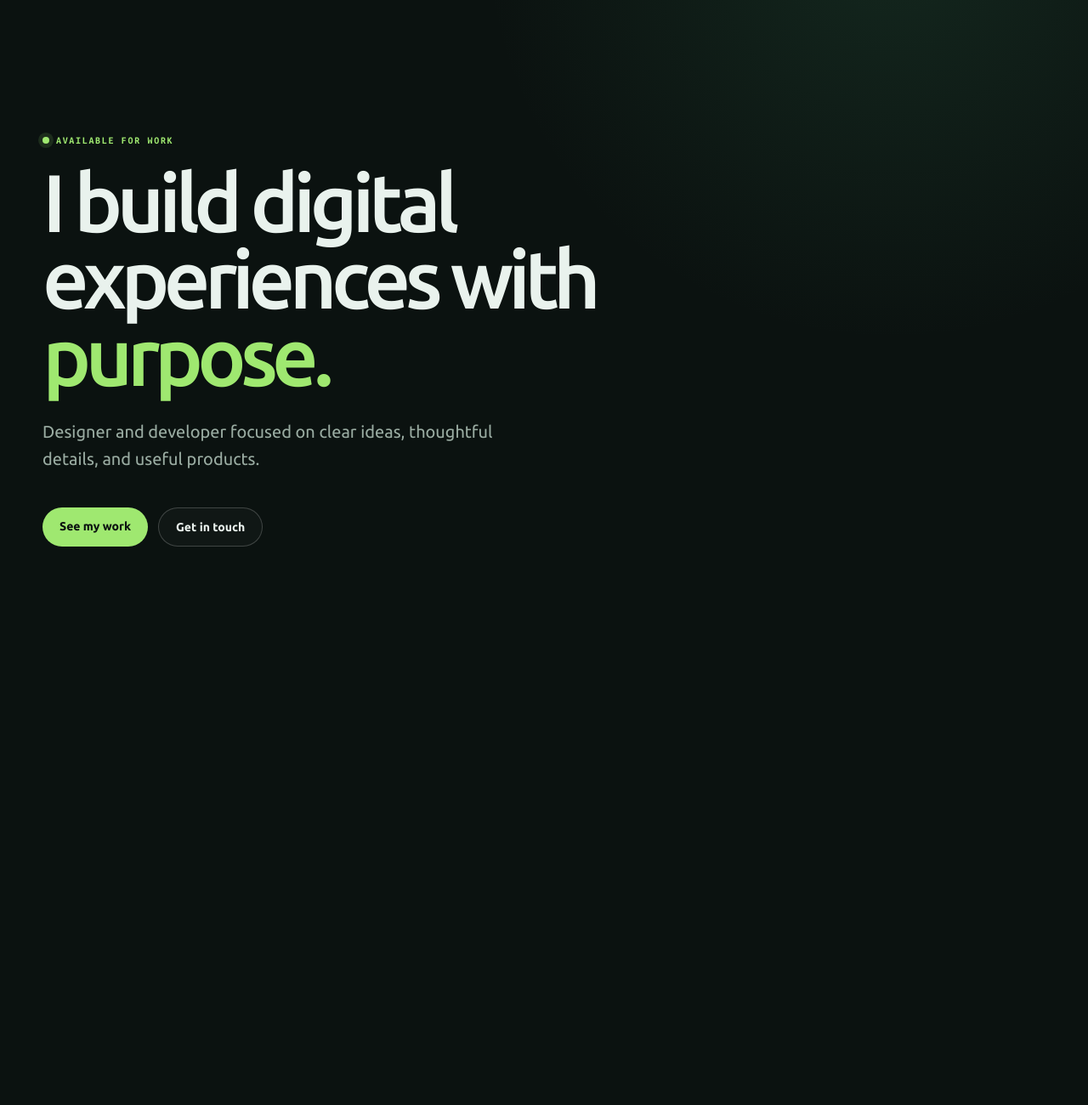
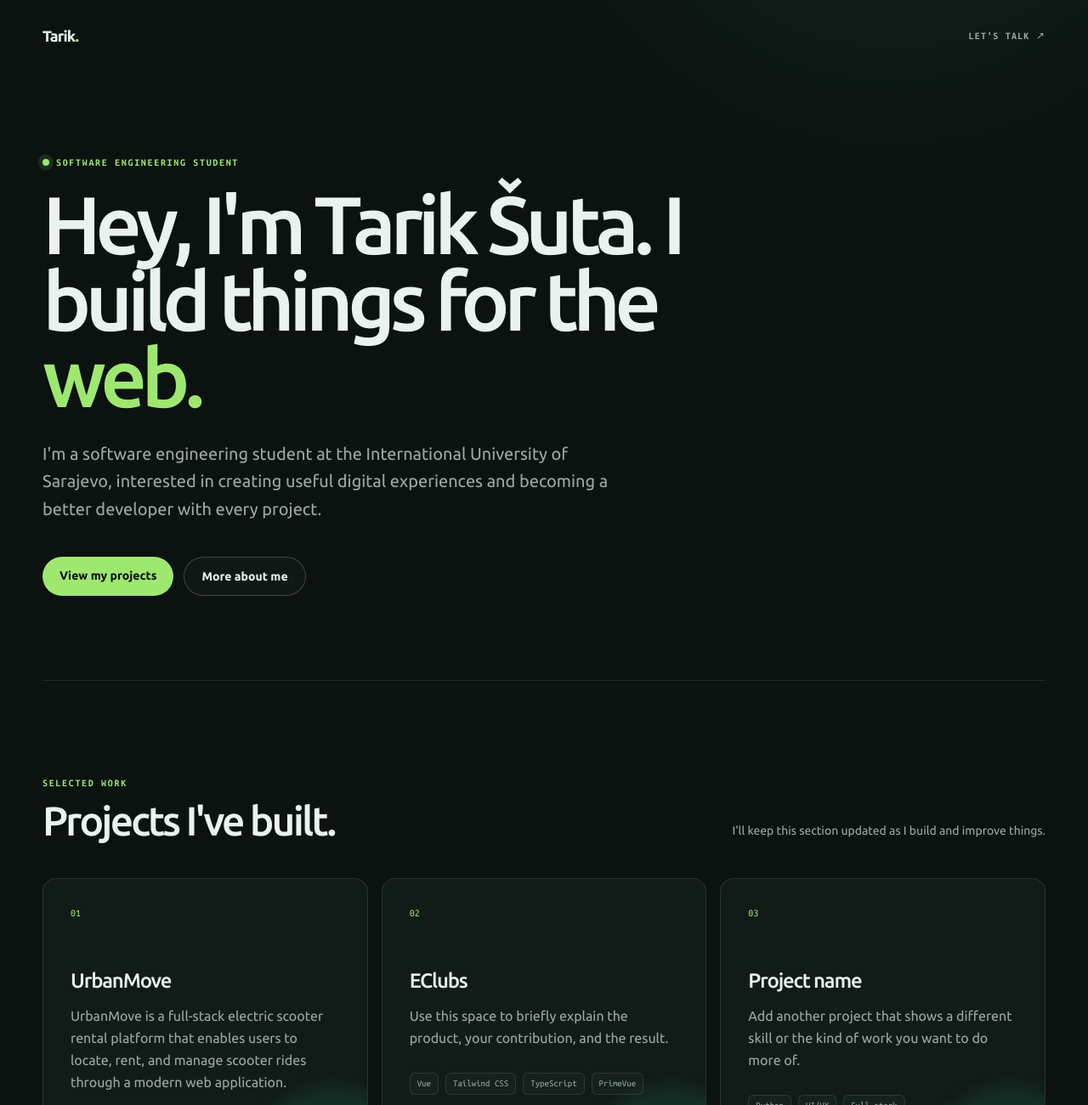
Before and after one commit to Tarik-Shuta/TarikShuta, a React (Vite) app: page / in a window 1280 px wide. Shown: the top 1300 px of the page at 85% size. Before the commit the page ends 800 px from the top, so only its background shows below. Built offline with nearby package versions, Linux system fonts and the light colour scheme.

Commit message:
Added main parts of the portfolio, my projects, about me section, contact section, tweaks...

```diff
--- a/src/pages/Home.tsx
+++ b/src/pages/Home.tsx
@@ -1,34 +1,156 @@
+const projects = [
+  {
+    number: '01',
+    title: 'UrbanMove',
+    description:
+      'UrbanMove is a full-stack electric scooter rental platform that enables users to locate, rent, and manage scooter rides through a modern web application.',
+    tags: ['React', 'TypeScript', 'Tailwind CSS', 'Node.JS', 'Express.JS', 'PostgreSQL'],
+  },
+  {
+    number: '02',
+    title: 'EClubs',
+    description:
+      'Use this space to briefly explain the product, your contribution, and the result.',
+    tags: ['Vue', 'Tailwind CSS', 'TypeScript', 'PrimeVue'],
+  },
+  {
+    number: '03',
+    title: 'Project name',
+    description:
+      'Add another project that shows a different skill or the kind of work you want to do more of.',
+    tags: ['Python', 'UI/UX', 'Full stack'],
+  },
+]
+
 function Home() {
   return (
-    <main className="mx-auto flex min-h-screen w-[min(100%-2rem,1180px)] flex-col justify-center py-20 sm:w-[min(100%-3rem,1180px)]">
+    <main className="overflow-hidden">
+      <div className="mx-auto w-[calc(100%-2rem)] max-w-[1180px] sm:w-[calc(100%-3rem)]">
+        <nav className="flex items-center justify-between py-7" aria-label="Main navigation">
+          <a className="text-lg font-bold tracking-[-0.05em] no-underline" href="#top">
+            Tarik<span className="text-accent">.</span>
+          </a>
+          <a
+            className="font-mono text-xs font-bold tracking-[0.1em] text-muted uppercase transition hover:text-accent"
+            href="#contact"
+          >
+            Let&apos;s talk ↗
+          </a>
+        </nav>
+
+        <section id="top" className="flex min-h-[calc(100vh-84px)] flex-col justify-center py-20">
           <p className="mb-5 flex items-center gap-2 font-mono text-xs font-bold tracking-[0.14em] text-accent uppercase">
             <span className="size-2 rounded-full bg-accent shadow-[0_0_0_5px_rgba(159,232,112,0.12)]" />
-        Available for work
+            Software engineering student
           </p>
 
           <h1 className="max-w-4xl text-5xl leading-[0.94] font-medium tracking-[-0.07em] text-ink sm:text-7xl lg:text-8xl">
-        I build digital experiences with <span className="text-accent">purpose.</span>
+            Hey, I&apos;m Tarik Šuta. I build things for the <span className="text-accent">web.</span>
           </h1>
 
-      <p className="mt-7 max-w-xl text-lg leading-relaxed text-muted sm:text-xl">
-        Designer and developer focused on clear ideas, thoughtful details, and useful products.
+          <p className="mt-7 max-w-2xl text-lg leading-relaxed text-muted sm:text-xl">
+            I&apos;m a software engineering student at the International University of Sarajevo, interested in
+            creating useful digital experiences and becoming a better developer with every project.
           </p>
 
           <div className="mt-10 flex flex-wrap gap-3">
             <a
               className="rounded-full bg-accent px-5 py-3 text-sm font-bold text-canvas no-underline transition hover:-translate-y-0.5 hover:bg-accent-bright"
-          href="#work"
+              href="#projects"
             >
-          See my work
+              View my projects
             </a>
             <a
               className="rounded-full border border-white/20 bg-white/[0.025] px-5 py-3 text-sm font-bold text-ink no-underline transition hover:-translate-y-0.5 hover:border-accent hover:text-accent"
-          href="mailto:hello@example.com"
+              href="#about"
             >
-          Get in touch
+              More about me
             </a>
+          </div>
+        </section>
+
+        <section id="projects" className="border-t border-white/10 py-20 sm:py-28">
+          <div className="mb-11 flex flex-col justify-between gap-4 sm:flex-row sm:items-end">
+            <div>
+              <p className="font-mono text-xs font-bold tracking-[0.14em] text-accent uppercase">Selected work</p>
+              <h2 className="mt-3 text-4xl font-medium tracking-[-0.06em] sm:text-5xl">Projects I&apos;ve built.</h2>
+            </div>
+            <p className="max-w-sm text-sm leading-relaxed text-muted">
+              I&apos;ll keep this section updated as I build and improve things.
+            </p>
+          </div>
+
+          <div className="grid gap-4 lg:grid-cols-3">
+            {projects.map((project) => (
+              <article
+                key={project.number}
+                className="group relative overflow-hidden rounded-2xl border border-white/10 bg-surface p-7 transition duration-200 hover:-translate-y-1 hover:border-accent/40 sm:p-8"
+              >
+                <div className="absolute -right-16 -bottom-20 size-52 rounded-full bg-evergreen/30 blur-sm transition group-hover:bg-accent/15" />
+                <p className="relative font-mono text-xs text-accent">{project.number}</p>
+                <h3 className="relative mt-14 text-2xl font-medium tracking-[-0.05em]">{project.title}</h3>
+                <p className="relative mt-3 leading-relaxed text-muted">{project.description}</p>
+                <ul className="relative mt-7 flex flex-wrap gap-2" aria-label="Technologies used">
+                  {project.tags.map((tag) => (
+                    <li key={tag} className="rounded-md border border-white/10 bg-white/[0.025] px-2 py-1 font-mono text-[0.68rem] text-muted">
+                      {tag}
+                    </li>
+                  ))}
+                </ul>
+              </article>
+            ))}
+          </div>
+        </section>
+
+        <section id="about" className="grid gap-10 border-t border-white/10 py-20 sm:grid-cols-[0.8fr_1.2fr] sm:py-28">
+          <p className="font-mono text-xs font-bold tracking-[0.14em] text-accent uppercase">About me</p>
+          <div>
+            <h2 className="text-3xl leading-tight font-medium tracking-[-0.055em] sm:text-4xl">
+              Curious by nature, focused on turning ideas into working software.
+            </h2>
+            <p className="mt-6 max-w-xl leading-relaxed text-muted">
+              I am a Software Engineering student passionate about web development and building practical software
+              solutions. Experienced in developing full-stack applications with modern technologies, including frontend,
+              backend, databases, and APIs. I enjoy solving problems, learning new technologies, and continuously
+              improving my skills while contributing to meaningful projects and growing as a developer.
+            </p>
+          </div>
+        </section>
+
+        <section id="contact" className="border-t border-white/10 py-20 sm:py-28">
+          <p className="font-mono text-xs font-bold tracking-[0.14em] text-accent uppercase">Get in touch</p>
+          <h2 className="mt-4 max-w-3xl text-4xl leading-[0.98] font-medium tracking-[-0.065em] sm:text-6xl">
+            Have an idea? Let&apos;s make it <span className="text-accent">real.</span>
+          </h2>
+          <div className="mt-9 flex flex-wrap gap-3">
+            <a
+              className="inline-flex rounded-full bg-accent px-5 py-3 text-sm font-bold text-canvas no-underline transition hover:-translate-y-0.5 hover:bg-accent-bright"
+              href="mailto:tariksuta4@gmail.com"
+            >
+            tariksuta4@gmail.com ↗
+            </a>
+            <a
+              className="inline-flex items-center gap-2 rounded-full bg-accent px-5 py-3 text-sm font-bold text-canvas no-underline transition hover:-translate-y-0.5 hover:bg-accent-bright"
+              href="https://github.com/Tarik-Shuta"
+              target="_blank"
+              rel="noreferrer"
+              aria-label="Visit Tarik Suta's GitHub profile"
+            >
+              <svg className="size-4" aria-hidden="true">
+                <use href="/icons.svg#github-icon" />
+              </svg>
+              GitHub
+            </a>
+          </div>
+        </section>
+
+        <footer className="flex flex-col gap-3 border-t border-white/10 py-7 text-xs text-faint sm:flex-row sm:items-center sm:justify-between">
+          <p>© {new Date().getFullYear()} Tarik Šuta</p>
+          <p>Built with React &amp; Tailwind CSS</p>
+        </footer>
       </div>
     </main>
   )
 }
-export default Home;
+
+export default Home
```
Lines whose indentation alone changed are shown as unchanged.
